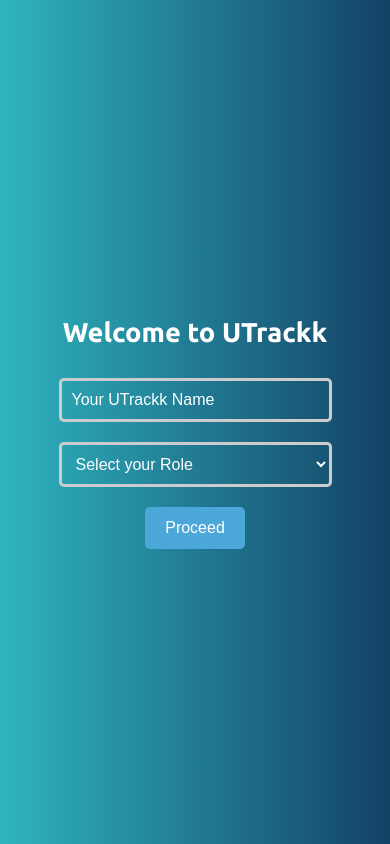
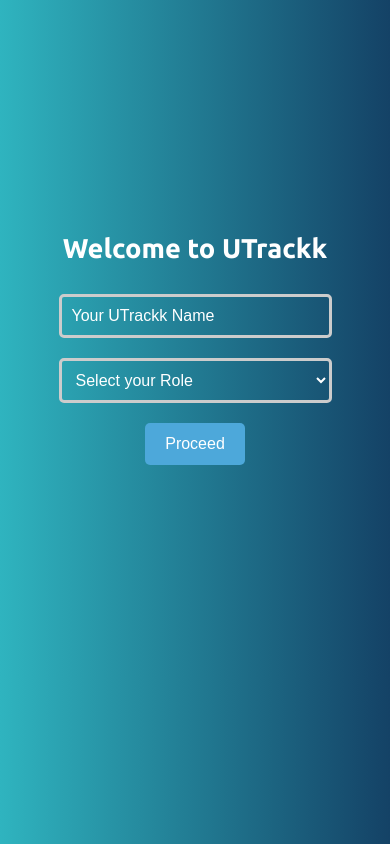
Before and after one commit to Sivabalan10/Utrackk, a Flask app: page /enter_name/1 in a window 390 px wide. Run offline with Flask 3, Linux system fonts and the light colour scheme; some libraries are stand-ins or nearby versions.

Commit message:
Updated Tested files for mobile and desktop

```diff
--- a/webpage/app.py
+++ b/webpage/app.py
@@ -345,4 +345,4 @@ def profile():
     return "profile with edit icon interms of form (easy approach)"
 
 if  __name__ == "__main__":
-    app.run(debug=True)
+    app.run(host='0.0.0.0',debug=True)
--- a/webpage/templates/create_group.html
+++ b/webpage/templates/create_group.html
@@ -18,7 +18,7 @@
         display: flex;
         justify-content: center;
         align-items: center;
-        min-height: 100vh;
+        min-height: 85vh;
     }
 
     .container {
@@ -91,6 +91,9 @@
     @media screen and (max-width: 480px) {
         .container {
             padding: 20px;
+        }
+        body{
+            min-height: 80vh;
         }
         h2 {
         margin-bottom: 30px;
--- a/webpage/templates/enter_name.html
+++ b/webpage/templates/enter_name.html
@@ -18,7 +18,7 @@
         display: flex;
         justify-content: center;
         align-items: center;
-        min-height: 100vh;
+        min-height: 90vh;
     }
 
     .container {
@@ -75,6 +75,9 @@
     }
 
     @media screen and (max-width: 480px) {
+        body{
+            min-height: 80vh;
+        }
         .container {
             padding: 20px;
             width: 70%;
--- a/webpage/templates/group_joined.html
+++ b/webpage/templates/group_joined.html
@@ -160,6 +160,7 @@
                         noGroupsMessage.style.color = "darkgrey";
                         noGroupsMessage.style.fontSize = "25px";
                         groupList.appendChild(noGroupsMessage);
+                        document.getElementById('loading-screen').style.display = "none";
                 } else {
                 data.forEach(group => {
                     const block = document.createElement('div');
@@ -167,10 +168,11 @@
                     block.innerHTML = `<b>${group.name}</b> <br> (${group.count} members)`;
                     block.onclick = () => open_grp(group.name);
                     groupList.appendChild(block);
+                    document.getElementById('loading-screen').style.display = "none";
                 });}
             })
             .catch(error => console.error('Error:', error));
-            document.getElementById('loading-screen').style.display = "none";
+
     });
 
     function open_grp(grp_name){
--- a/webpage/templates/login.html
+++ b/webpage/templates/login.html
@@ -76,6 +76,9 @@
     @media (max-width: 480px) {
         .container {
             max-width: 300px;
+        }
+        body{
+            height: 85vh;
         }
     }
 
--- a/webpage/templates/sign_up.html
+++ b/webpage/templates/sign_up.html
@@ -76,6 +76,9 @@
     @media (max-width: 480px) {
         .container {
             max-width: 300px;
+        }
+        body{
+            height: 85vh;
         }
     }
 
```
